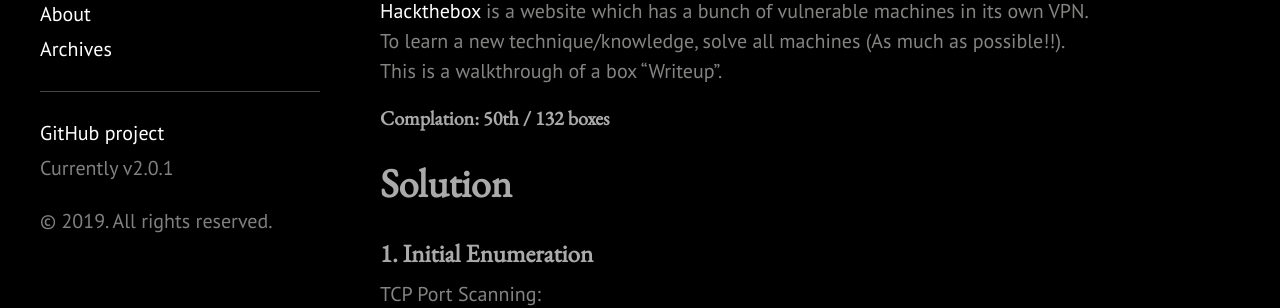
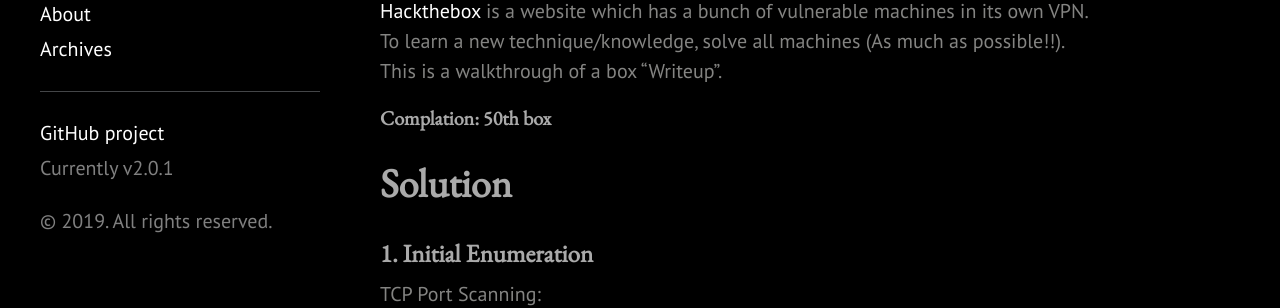
Before and after one commit to 1n4r1/1n4r1.github.io, a Jekyll site: the page built from _posts/2019-10-12-Hackthebox-Writeup-Walkthrough.md, in a window 1280 px wide and 900 px high, scrolled down 416 px. Shown: the part 155-463 px from the top of the window. Built offline with Jekyll 4.4.1, drawn with Linux system fonts in a browser that asks for light colours; a style sheet for code colours, icons or effects is not loaded.

Commit message:
WIP writeup-walkthrough

```diff
--- a/_posts/2019-10-12-Hackthebox-Writeup-Walkthrough.md
+++ b/_posts/2019-10-12-Hackthebox-Writeup-Walkthrough.md
@@ -10,7 +10,7 @@ categories: HackTheBox
 To learn a new technique/knowledge, solve all machines (As much as possible!!).<br>
 This is a walkthrough of a box "Writeup".<br>
 
-#### Complation: 50th / 132 boxes
+#### Complation: 50th box
 
 # Solution
 ### 1. Initial Enumeration
```
